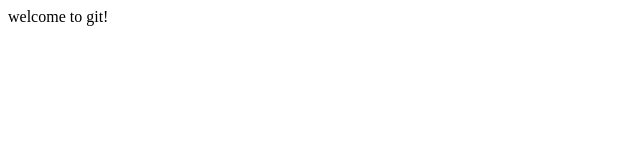
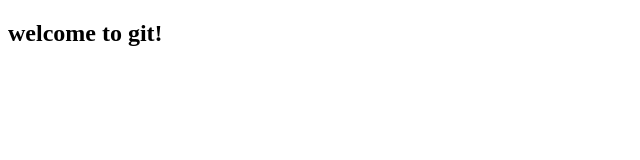
Before and after one commit to vidyadhar-24/Repo_first, a plain HTML site: page index.html in a window 1280 px wide. Shown: the whole page, without its empty margins (0-640 px from the left). Drawn offline with Linux system fonts and the light colour scheme.

Commit message:
changes made in index.html

```diff
--- a/index.html
+++ b/index.html
@@ -7,6 +7,7 @@
     <title>Repo_first_demo</title>
 </head>
 <body>
-    welcome to git!
+    <h2> welcome to git! </h2>
+
 </body>
 </html>
```
